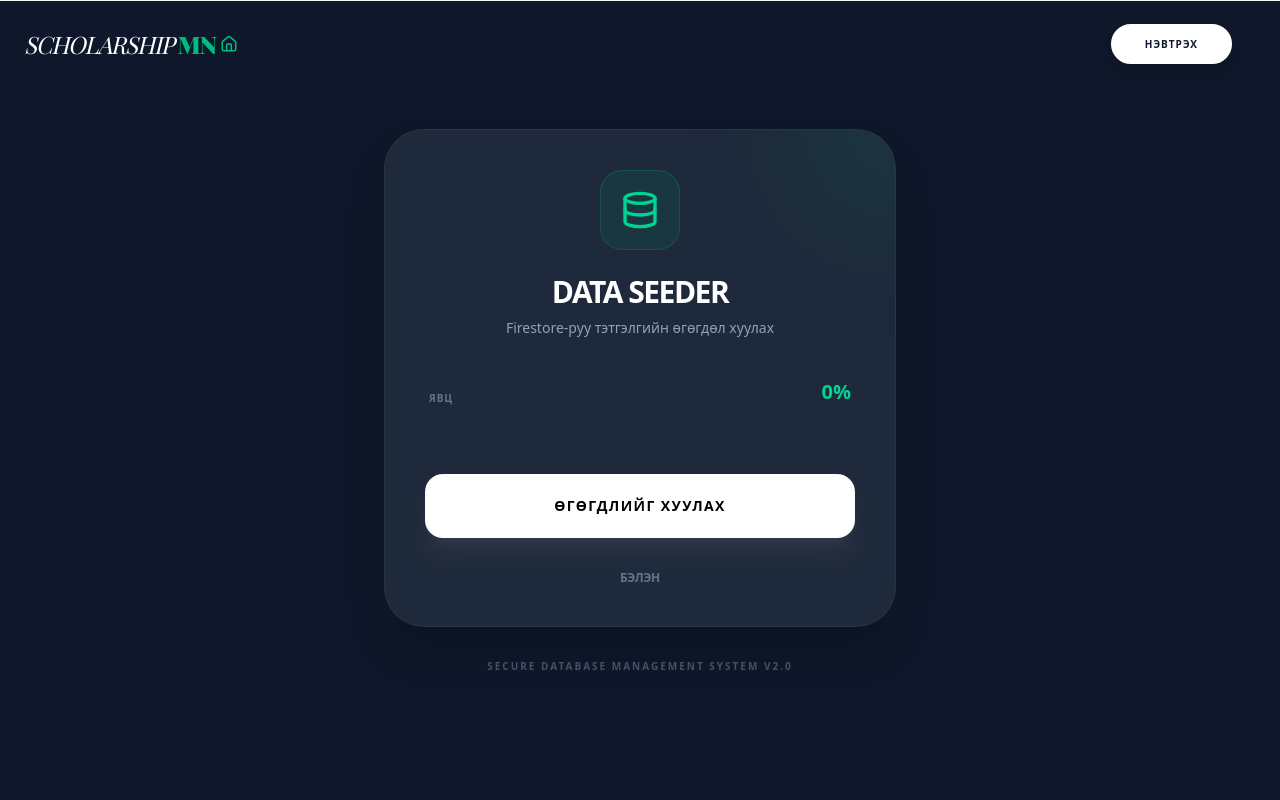
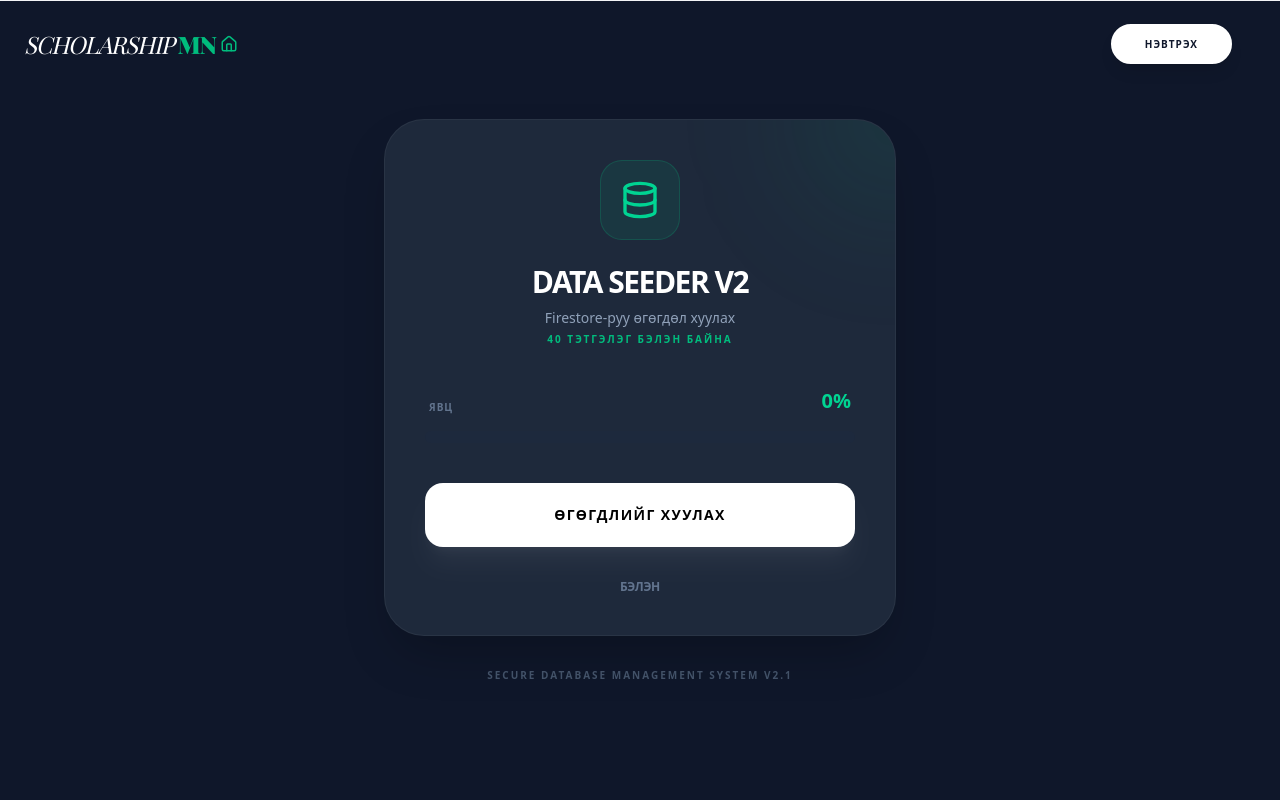
Before and after one commit to amkaamarsaikhan/scholarshipmn-portal, a Next.js app: page /import in a window 1280 px wide. Shown: the top 800 px of the page. Built offline with nearby package versions, Linux system fonts and the light colour scheme; no server answers; a web font is replaced by a local one.

Commit message:
import page update

```diff
--- a/app/import/page.tsx
+++ b/app/import/page.tsx
@@ -1,7 +1,12 @@
 "use client";
+
+// Энэ хэсэг Vercel дээрх кэшийг устгаж, үргэлж шинэ кодыг уншуулна
+export const dynamic = "force-dynamic";
+export const revalidate = 0;
+
 import { db } from "@/lib/firebase";
 import { collection, addDoc, Timestamp } from "firebase/firestore";
-import { useState } from "react";
+import { useState, useEffect } from "react"; // useEffect нэмэв
 import { Database, RotateCcw, CheckCircle2, AlertCircle } from "lucide-react";
 
 const scholarshipsData = [
@@ -259,8 +264,16 @@ export default function ImportPage() {
     const [progress, setProgress] = useState(0);
     const [isImporting, setIsImporting] = useState(false);
 
+    // Хөтөчийн кэшийг хүчээр цэвэрлэхэд туслах Log
+    useEffect(() => {
+        console.log("Import Page Loaded with", scholarshipsData.length, "items");
+    }, []);
+
     const startImport = async () => {
-        if (isImporting) return; // Процесс явж байвал дахин ажиллуулахгүй
+        if (isImporting) return;
+
+        const confirmAction = confirm(`Та ${scholarshipsData.length} тэтгэлэг оруулахдаа итгэлтэй байна уу? (Хуучин датагаа Firebase-ээс устгасан байх ёстой)`);
+        if (!confirmAction) return;
 
         setIsImporting(true);
         setStatus("Импорт эхэллээ...");
@@ -278,10 +291,10 @@ export default function ImportPage() {
                 count++;
                 setProgress(Math.round((count / scholarshipsData.length) * 100));
             }
-            setStatus("Амжилттай! тэтгэлэг баазад орлоо.");
+            setStatus(`Амжилттай! ${count} тэтгэлэг баазад орлоо.`);
         } catch (err) {
             console.error("Import error:", err);
-            setStatus("Алдаа гарлаа. Firestore Rules-ээ шалгана уу.");
+            setStatus("Алдаа гарлаа. Firestore Rules эсвэл Консолоо шалгана уу.");
         } finally {
             setIsImporting(false);
         }
@@ -290,7 +303,6 @@ export default function ImportPage() {
     return (
         <div className="flex flex-col items-center justify-center min-h-screen bg-[#0f172a] text-white p-6">
             <div className="bg-[#1e293b] p-10 rounded-[2.5rem] shadow-2xl border border-white/5 w-full max-w-lg text-center relative overflow-hidden">
-                {/* Background Decor */}
                 <div className="absolute -top-24 -right-24 w-48 h-48 bg-emerald-500/10 rounded-full blur-3xl" />
 
                 <div className="relative z-10">
@@ -299,13 +311,15 @@ export default function ImportPage() {
                     </div>
 
                     <h1 className="text-3xl font-black mb-2 tracking-tighter uppercase">
-                        Data Seeder
+                        Data Seeder v2
                     </h1>
-                    <p className="text-slate-400 text-sm mb-10 font-medium">
-                        Firestore-руу тэтгэлгийн өгөгдөл хуулах
+                    <p className="text-slate-400 text-sm mb-1 font-medium">
+                        Firestore-руу өгөгдөл хуулах
+                    </p>
+                    <p className="text-emerald-500 text-[10px] font-bold uppercase mb-10 tracking-[0.2em]">
+                        {scholarshipsData.length} Тэтгэлэг бэлэн байна
                     </p>
 
-                    {/* Progress UI */}
                     <div className="space-y-4 mb-10 text-left">
                         <div className="flex justify-between items-end px-1">
                             <span className="text-[10px] font-black uppercase text-slate-500 tracking-widest">Явц</span>
@@ -347,9 +361,8 @@ export default function ImportPage() {
                 </div>
             </div>
 
-            {/* Hint */}
             <p className="mt-8 text-slate-600 text-[10px] font-bold uppercase tracking-[0.2em]">
-                Secure Database Management System v2.0
+                Secure Database Management System v2.1
             </p>
         </div>
     );
```
Also changed, not shown: 1 other file (tests, documents, lock files or other folders).
